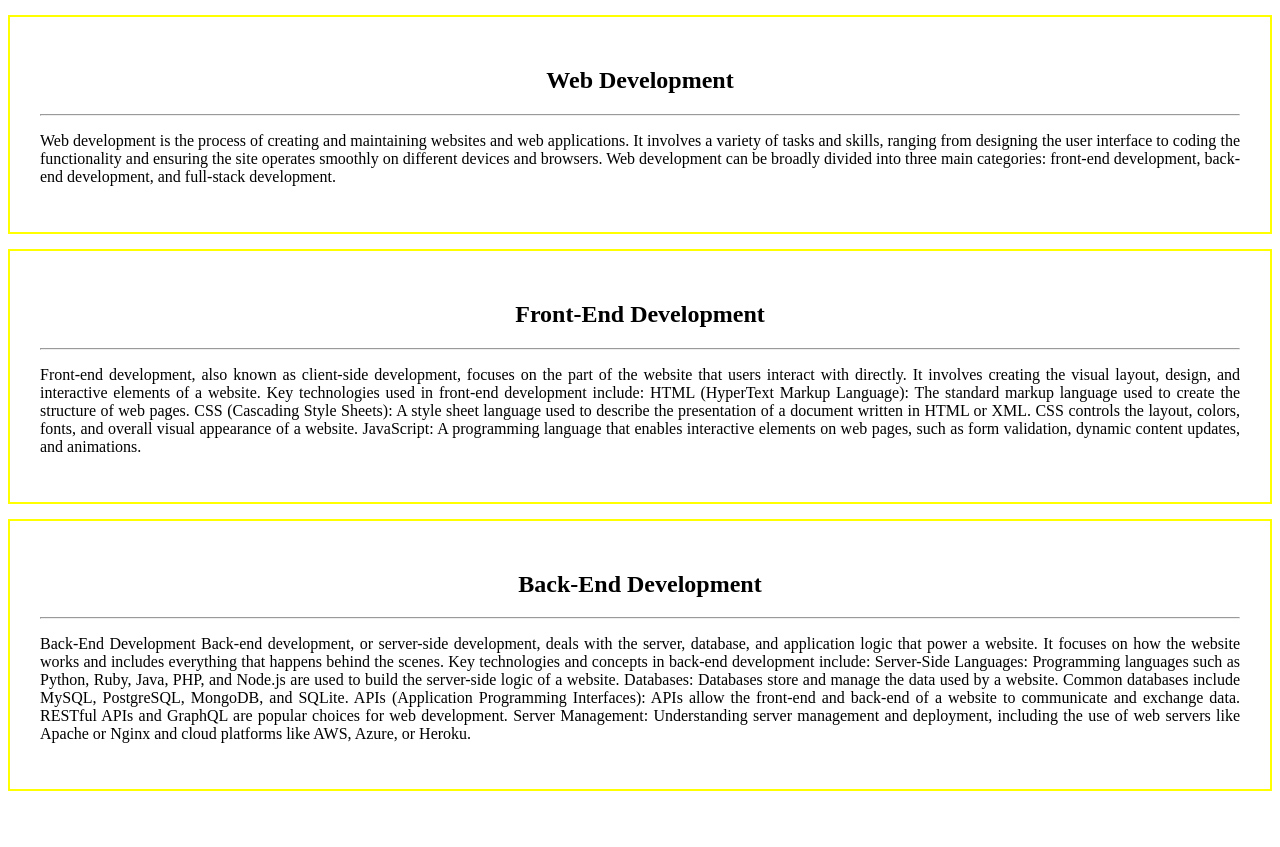
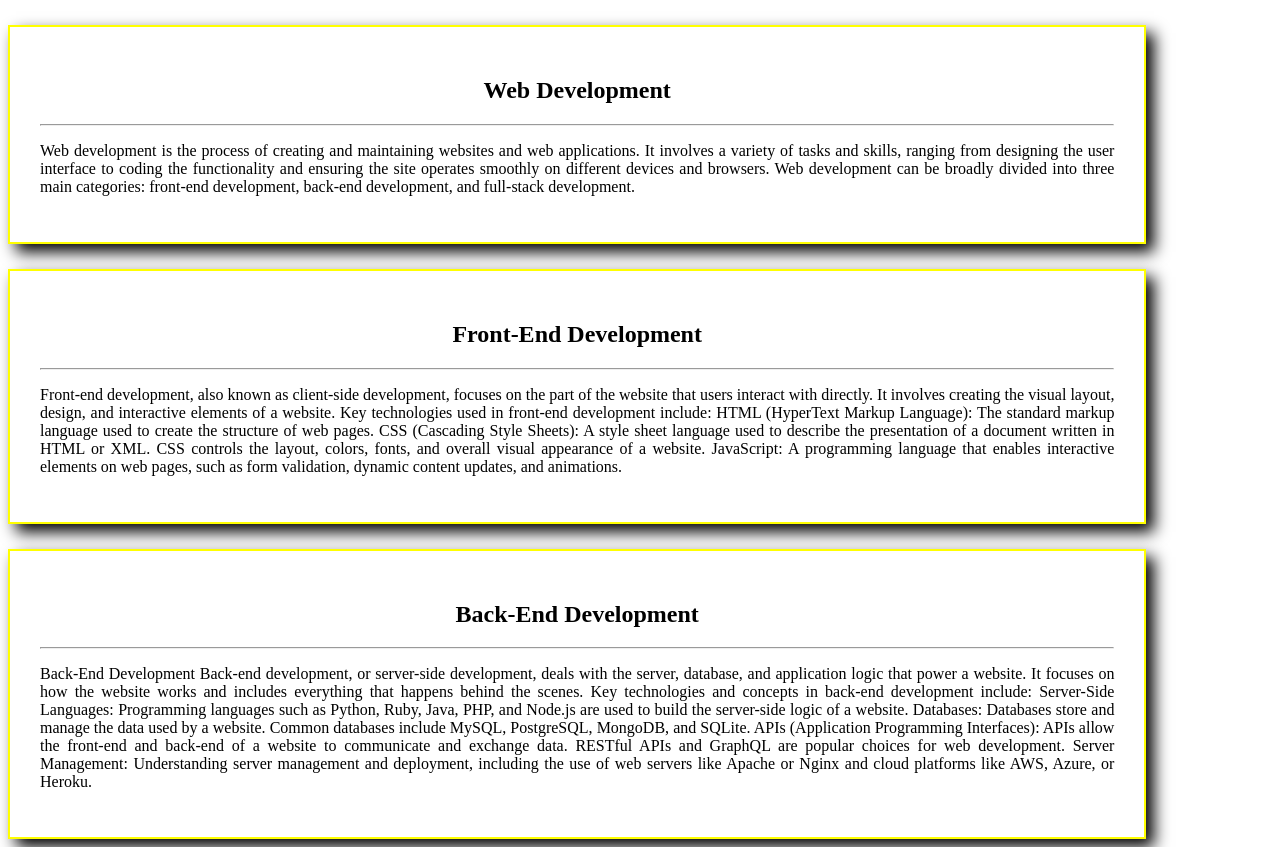
Before and after one commit to MahmudulHasan1211/box-model-css, a plain HTML site: page index.html in a window 1280 px wide. Before the commit the page ends 800 px from the top, so only its background shows below. Drawn offline with Linux system fonts and the light colour scheme.

Commit message:
shadow added

```diff
--- a/index.html
+++ b/index.html
@@ -9,8 +9,11 @@
             text-align:justify;
             border: 2px yellow solid;
             padding: 30px;
-            margin-top: 15px;
+            margin-top: 25px;
+
             /* visibility: hidden; //hide all things */
+            box-shadow: 8px 8px 15px;
+            width: 85%;
         }
         h2{
             text-align: center;
```
